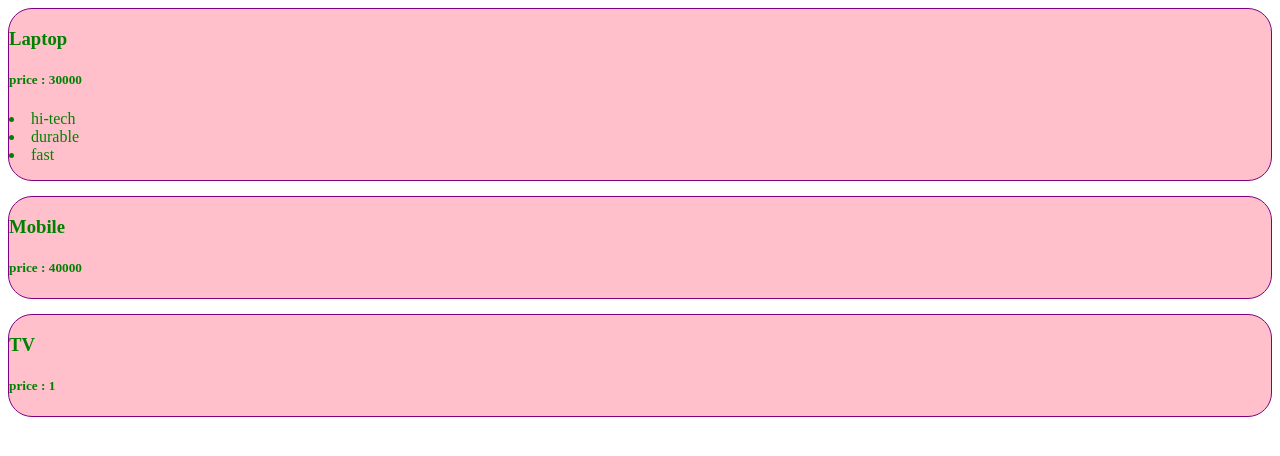
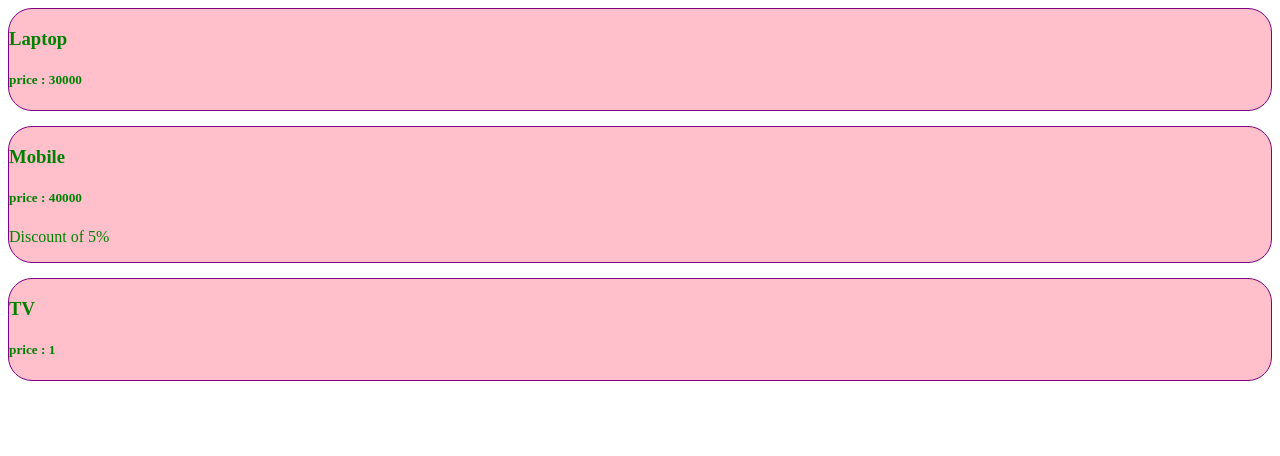
Before and after one commit to vivekkr-004/React-JS, a React (Vite) app in the folder React-JS/: page / in a window 1280 px wide. Shown: the top 456 px of the page. Built offline with nearby package versions, Linux system fonts and the light colour scheme.

Commit message:
conditionals ( if else)

```diff
--- a/React-JS/src/Product.jsx
+++ b/React-JS/src/Product.jsx
@@ -1,20 +1,27 @@
 import "./Product.css"
 // props is the object
 // function Product (props) {
-function Product ({title , price , features = []  }) { // using destructuring -> more easy way
-    const list = features.map ((ele , index) => <li key = {index}>{ele}</li>)
-    // key help to uniquly identify each element through index.
-    // console.log(features)
-    // console.log(props);
+function Product ({title , price   }) {
+    if(price > 30000) {
         return (
             <div className="Product">
-            {/* <h3>{props.title}</h3>*/ }
                 <h3>{title}</h3>
                 <h5> price : {price}</h5>
-            <p>{list}</p>
+               <p>Discount of 5%</p>
+
+            </div>
+        );
+
+    } else {
+              return (
+            <div className="Product">
+                <h3>{title}</h3>
+                <h5> price : {price}</h5>
 
             </div>
         );
     }
 
+}
+
 export default Product;
--- a/React-JS/src/ProductTab.jsx
+++ b/React-JS/src/ProductTab.jsx
@@ -1,10 +1,10 @@
 import Product from "./Product";
 function ProductTab() {
-    let options = [ "hi-tech" , "durable"  ,  "fast"  ]; // array
+
 
     return (
         <>
-            <Product title = "Laptop" price = {30000} features={options} ></Product>
+            <Product title = "Laptop" price = {30000} ></Product>
             <Product title = "Mobile" price = {40000} ></Product>
             <Product title = "TV" price={1}   ></Product>
         </>
```
Lines whose indentation alone changed are shown as unchanged.
